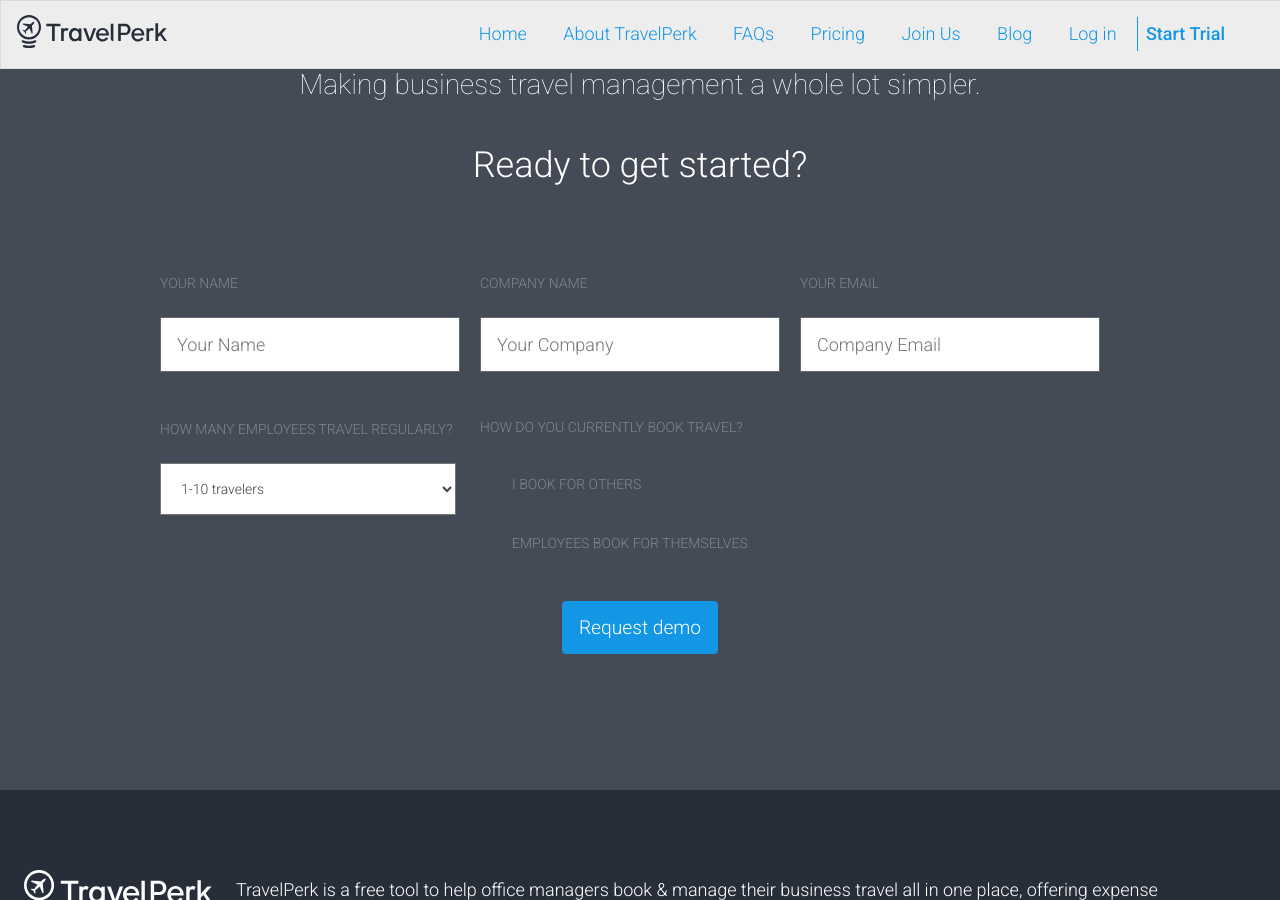
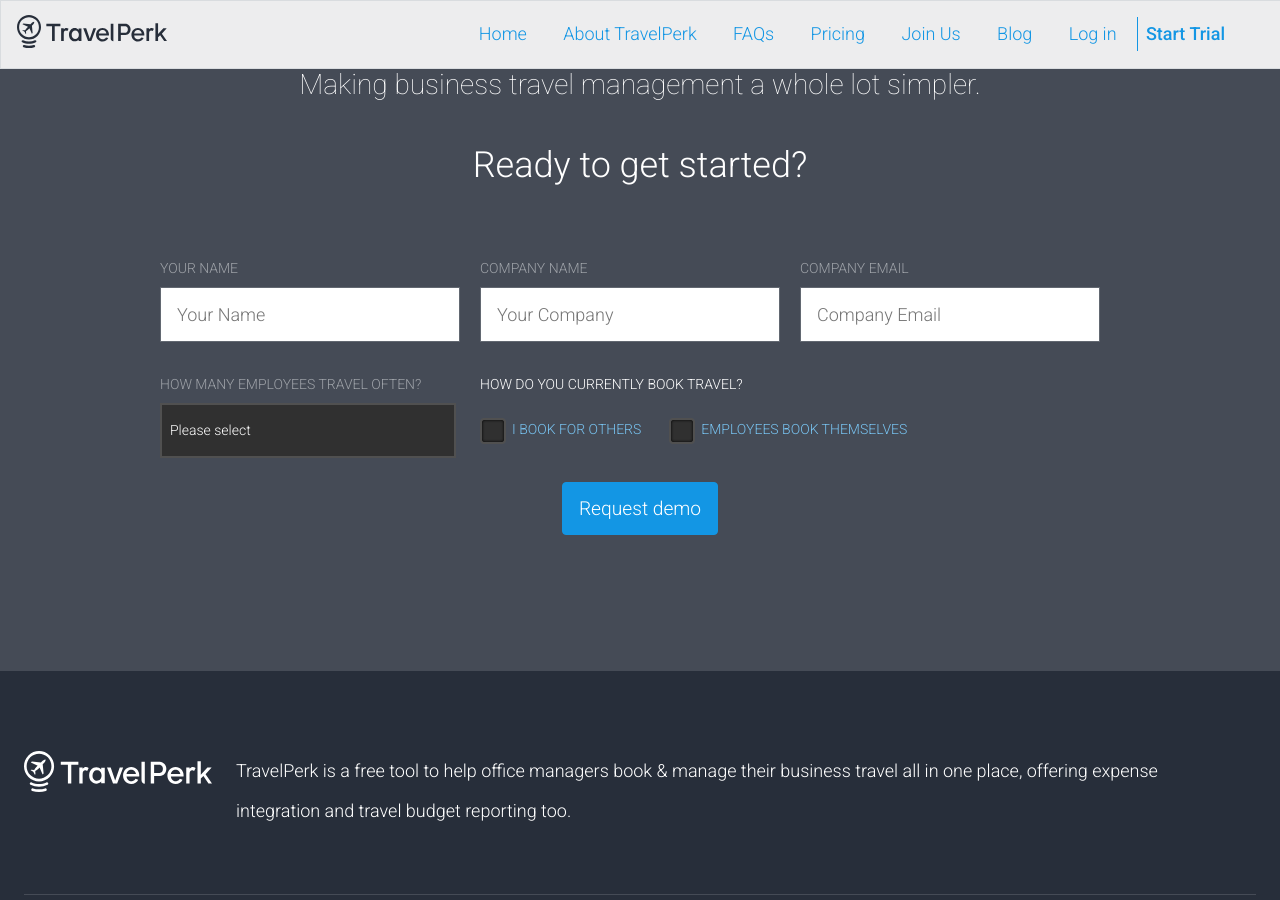
Before and after one commit to northswiss/jekyll-boilerplate, a Jekyll site: the page built from index.html, in a window 1280 px wide and 900 px high, scrolled down 6305 px. Built offline with Jekyll 4.4.1, drawn with Linux system fonts in a browser that asks for light colours; nearby versions of some CDN libraries.

```diff
--- a/_includes/_sass-core/_html-elements.scss
+++ b/_includes/_sass-core/_html-elements.scss
@@ -425,7 +425,26 @@ input {
     background:url(/imgs/input_checkboxes.png) left bottom no-repeat;
     //background: red;
   }
+
+
 }
+label.checkbox {
+
+  input[type="checkbox"] + span {
+    display:inline-block;
+    width:28px;
+    height:26px;
+    margin:-1px 4px 0 0;
+    vertical-align:middle;
+    background:url(/imgs/input_checkboxes.png) left top no-repeat;
+    cursor:pointer;
+  }
+  input[type="checkbox"]:checked + span {
+    background:url(/imgs/input_checkboxes.png) left bottom no-repeat;
+    //background: red;
+  }
+}
+
 
 // K
 //--------------------------------
@@ -438,10 +457,21 @@ kbd {
 label,
 .label {
   @include remSize($fsCaption);
-  color: $c-gray700;
+  color: $c-gray600;
   display: block;
-  margin: $spacing 0 $spacing-tight;
+  line-height: 1.5em;
+  margin: $spacing-tight 0 $spacing-tighter;
   text-transform: uppercase;
+
+  &.checkbox {
+    padding-left: $spacing-loose;
+    position: relative;
+
+    span {
+      left: 0;
+      position: absolute;
+    }
+  }
 }
 legend {
   border: 0;
@@ -535,8 +565,13 @@ section {
   text-shadow: none;
 }
 select {
-  background: $c-white;
-  padding: $spacing-tight;
+  -webkit-appearance: none;
+  -moz-appearance: none;
+  appearance: none;
+  background: #303030;
+  border: 2px solid #505050;
+  color: $c-white;
+  padding: $spacing-tighter;
   width: 100%;
 }
 small {
@@ -585,6 +620,11 @@ td {
   padding: 0;
 }
 textarea {
+  background: #303030;
+  border: 2px solid #505050;
+  color: $c-white;
+  padding: $spacing-tighter;
+  width: 97%;
   overflow: auto;
 }
 tfoot {
--- a/_includes/component/request-demo.html
+++ b/_includes/component/request-demo.html
@@ -14,19 +14,20 @@
       <span>
         <input type="hidden" name="utf8" value="✓">
         <label for="name">Your Name</label>
-        <input id="name" type="name" name="name" placeholder="Your Name" required="required">
+        <input id="name" class="name" name="name" type="text" placeholder="Your Name" required="required">
       </span>
       <span>
         <label for="company">Company Name</label>
         <input id="company" type="text" name="company" placeholder="Your Company" required="required">
       </span>
       <span>
-        <label for="email" name="_replyto">Your Email</label>
+        <label for="email" name="_replyto">Company Email</label>
         <input id="email" type="email" name="email" placeholder="Company Email" required="required">
       </span>
       <span>
-        <label for="travelers">How many employees travel regularly?</label>
-        <select name="travelers" id="travelers">
+        <label for="travelers">How many employees travel often?</label>
+        <select name="travelers" id="travelers" required>
+          <option value="0" disabled selected>Please select</option>
           <option value="1-10">1-10 travelers</option>
           <option value="11-50">11-50 travelers</option>
           <option value="51-100">51-100 travelers</option>
@@ -34,13 +35,22 @@
           <option value="500+">500+ travelers</option>
         </select>
       </span>
-      <span>
+      <span class="checkboxes">
         <p class="label">How do you currently book travel?</p>
-        <input type="checkbox" id="office_manager" checked>
-        <label for="office_manager"><span></span>I book for others</label>
-        <input type="checkbox" id="self_service">
-        <label for="self_service"><span></span>Employees book for themselves</label>
+        <label class="checkbox" for="office_manager">
+          <input type="checkbox" id="office_manager" name="office_manager">
+          <span></span>I book for others
+        </label>
+        <label class="checkbox" for="self_service">
+          <input type="checkbox" id="self_service" name="self_service">
+          <span></span>Employees book themselves
+        </label>
       </span>
+      </div>
+      <div id="extra_information" class="extra-information">
+        <hr>
+        <p>OK<strong id="prospect_name"></strong>, would you mind briefly telling us about your current office locations and why you need a tool like TravelPerk?</p>
+        <textarea name="comment" id="comment" rows="2" ></textarea>
       </div>
       <input type="hidden" name="_subject" value="TravelPerk Demo request" />
       <input type="hidden" name="_cc" value="chris@travelperk.com,maria@travelperk.com" />
--- a/_includes/component/request-demo.scss
+++ b/_includes/component/request-demo.scss
@@ -7,8 +7,22 @@
     margin-left: auto;
     text-align: center;
   }
+  p {
+    color: $c-white;
+  }
   form {
     max-width:75%;
+  }
+  hr {
+    border: 1px solid black;
+    margin-top: $spacing;
+  }
+  .extra-information {
+    display: none;
+
+    p {
+      margin-bottom: $spacing-tight;
+    }
   }
 }
 
@@ -76,3 +90,18 @@
   animation-name: envelope-zoom;
   animation-duration: 1s;
 }
+
+@include media-min($screenMedium) {
+  .request-demo {
+
+    .checkboxes {
+      width: 66%;
+
+      label {
+        color: $c-blue700;
+        display: inline-block;
+        margin-right: $spacing;
+      }
+    }
+  }
+}
--- a/js/main.js
+++ b/js/main.js
@@ -26,6 +26,10 @@ var body =                    $("body"),
   sign_up =                   $("#sign-up-overlay"),
   request_demo =              $("#request-demo-overlay"),
   form_sign_up =              $("#sign_up_form"),
+  $input_name =               $("input[name=name]"),
+  $label =                    $("input[type=checkbox]"),
+  $extraInformation =         $(".extra-information");
+
   // GENERATED CONTENT
   $work_in_progress =         $("#work-in-progress");
 
@@ -34,7 +38,6 @@ btn_more.click(function() {
     scrollTop: $("#customer_types").offset().top-68
   }, 1000);
 });
-
 
 // HONEYPOT
 btn_feature_honeypot.click(function () {
@@ -52,47 +55,52 @@ $(window).scroll(function () {
   }
 });
 
-// OVERLAY
-
-function showPopup ( whichPopup ) {
+// CLICK LISTENERS
+body
+  // SHOW REQUEST DEMO MODAL
+  .on('click', '.work-in-progress button, #btn-sign-up-nav, #btn-request', function () {
     body.addClass("no-scroll");
     overlay_content.removeClass("show");
     overlay.fadeIn("fast");
-  whichPopup.addClass("show");
+    request_demo.addClass("show");
+  })
+  // FIX CHECKBOX FUNCTIONALITY ON OVERLAY
+  .on('click', '#sign_up_form label.checkbox', function(e) {
+    var $label = $(e.target).closest('label.checkbox');
+    var $checkbox = $($label.find('input[type=checkbox]')[0]);
+    $checkbox.prop('checked', !$checkbox.prop('checked'));
+  })
+  // SHOW EXTRA DEMO FORM CONTENT
+  .on('click, blur', 'label.checkbox, form input, form select', function (e) {
+    if( $label.prop('checked') && $input_name.val().length ) {
+      var $prospect =             $input_name.val(),
+          $prospectPlaceholder =  $("#prospect_name");
+      $prospectPlaceholder.text(' ' + $prospect);
+      $extraInformation.fadeIn();
     }
-
-function closePopUp(e) {
-  e.preventDefault();
+  })
+  // .on('blur', '#sign_up_form input', function (e) {
+  //   if( $input_name.val().length && $label.prop('checked') ) {
+  //     var $prospect =             $input_name.val(),
+  //       $prospectPlaceholder =  $("#prospect_name");
+  //     $prospectPlaceholder.text(' ' + $prospect);
+  //     $extraInformation.fadeIn();
+  //     console.log("awesome");
+  //   }
+  // })
+  .on('click', '#request-demo-overlay', function(e) {
+    e.stopPropagation();
+  })
+  .on('click', '#overlay, #close', function() {
     body.removeClass("no-scroll");
     overlay_content.addClass("hide");
     overlay.fadeOut("fast");
-}
-
-btn_sign_up_nav.on( 'click', function () {
-  showPopup( request_demo );
-});
-btn_honeypot_demo.click(function () {
-  showPopup( request_demo );
-});
-
-btn_demo_request.on( 'click', function () {
-  showPopup( request_demo );
-});
-
-overlay_content.click(function (e) {
-  console.log(e.target);
-  if ($(e.target).not('form')) {
-    e.stopPropagation();
-  }
-});
-
-btn_close.click(closePopUp);
-overlay.click(closePopUp);
-
+  })
+;
 
 // TESTIMONIALS
 
-// Needs to happen on window resize
+// TODO: Needs to happen on window resize
 
 // Set width based on # of slides
 var noOfSlides = $testimonials_li.length,
@@ -143,7 +151,5 @@ $.each( tracking_array, function ( i, $button ) {
     getCategory();
     getLabel();
     ga('send', 'event', category, 'Clicked', label );
-    // TODO: Remove console log
-    console.log(category, label);
   });
 });
```
Also changed, not shown: imgs/input_checkboxes.png (added). Lines whose indentation alone changed are shown as unchanged.
